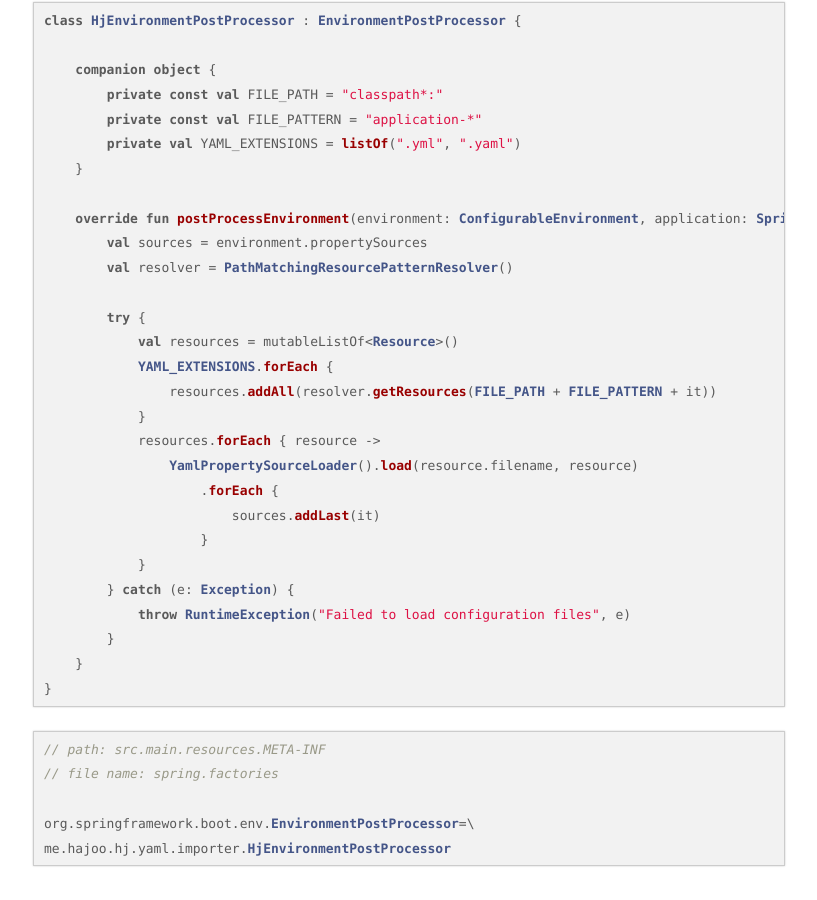
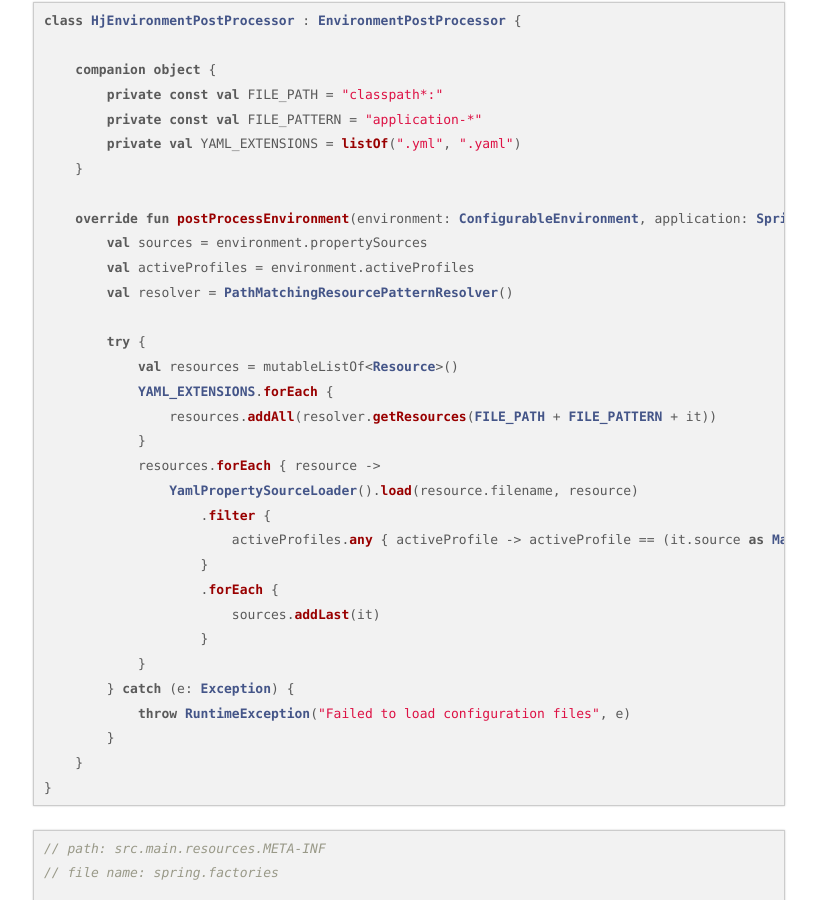
Before and after one commit to mangchhe/mangchhe.github.io, a Jekyll site: the page built from _posts/2024-04-29-environment-post-processor.md, in a window 1280 px wide and 900 px high, scrolled down 1323 px. Shown: the whole window, without its empty margins (231-1048 px from the left). Built offline with Jekyll 4.4.1, drawn with Linux system fonts in a browser that asks for light colours; some web fonts are replaced.

Commit message:
update(environment post processor): add profile configuration

```diff
--- a/_posts/2024-04-29-environment-post-processor.md
+++ b/_posts/2024-04-29-environment-post-processor.md
@@ -54,6 +54,7 @@ class HjEnvironmentPostProcessor : EnvironmentPostProcessor {
 
     override fun postProcessEnvironment(environment: ConfigurableEnvironment, application: SpringApplication) {
         val sources = environment.propertySources
+        val activeProfiles = environment.activeProfiles
         val resolver = PathMatchingResourcePatternResolver()
 
         try {
@@ -63,6 +64,9 @@ class HjEnvironmentPostProcessor : EnvironmentPostProcessor {
             }
             resources.forEach { resource ->
                 YamlPropertySourceLoader().load(resource.filename, resource)
+                    .filter {
+                        activeProfiles.any { activeProfile -> activeProfile == (it.source as Map<*, *>)["spring.config.activate.on-profile"]?.toString() }
+                    }
                     .forEach {
                         sources.addLast(it)
                     }
```
